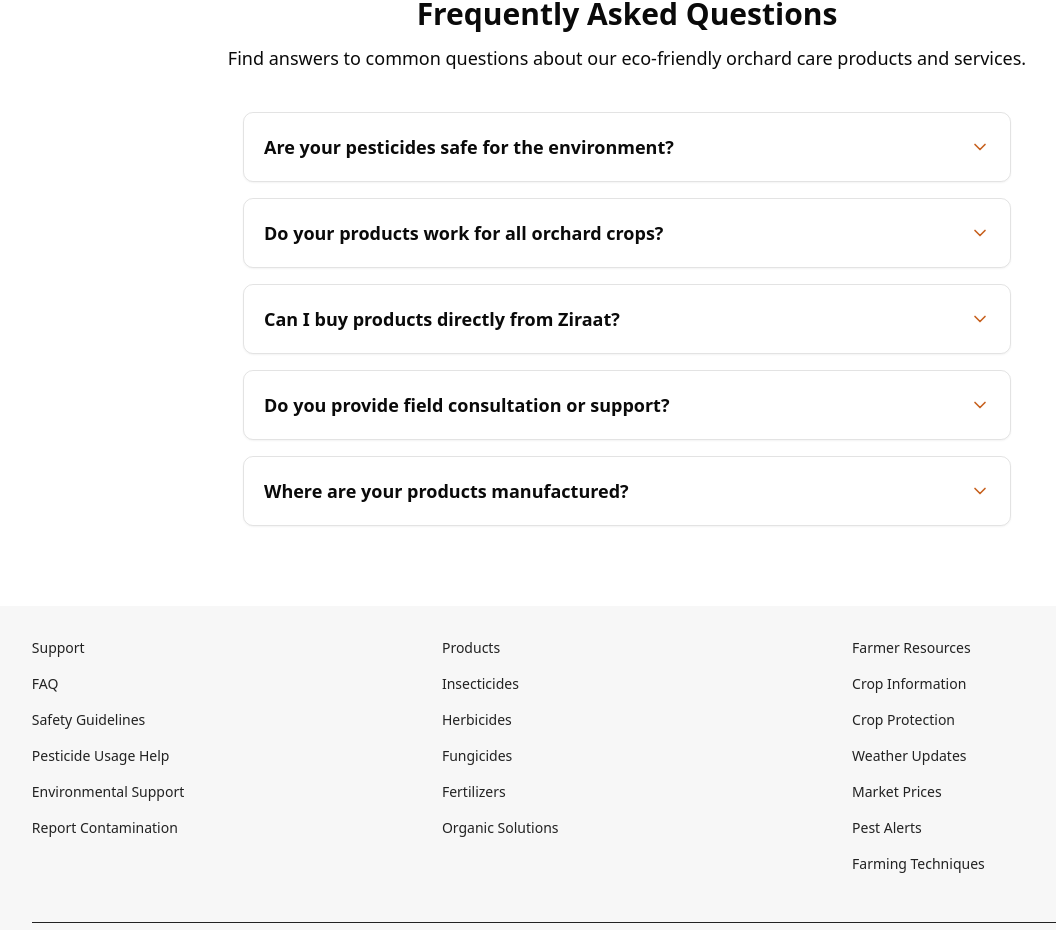
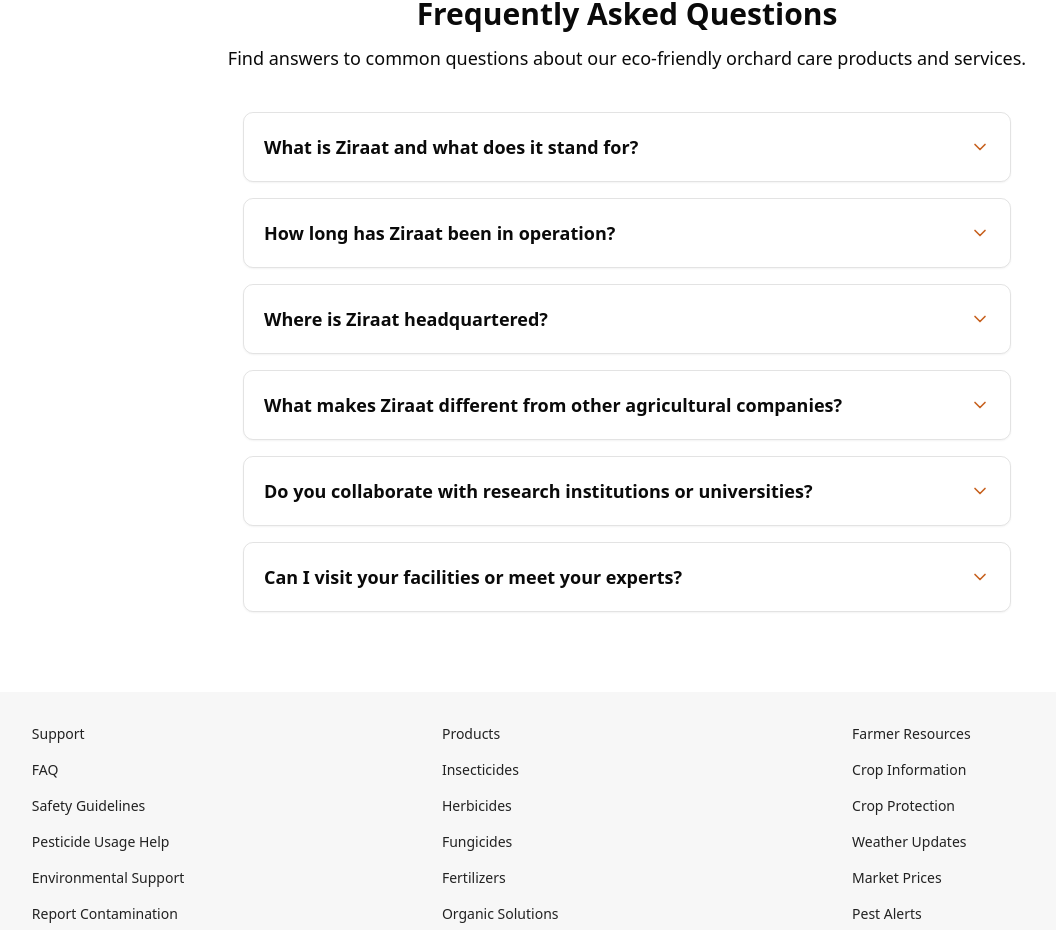
Before and after one commit to CodeStrix3c/Ecommerce-FrontEnd, a React (Vite) app: page /about-us in a window 1280 px wide. Shown: the part 1872-2802 px from the top of the page, without its empty margins (13-1069 px from the left). Built offline with nearby package versions, Linux system fonts and the light colour scheme; no server answers; sample sign-in values are in the browser's storage.

Commit message:
changes added

```diff
--- a/src/features/Protection-info/pages/ProtectionInfo.jsx
+++ b/src/features/Protection-info/pages/ProtectionInfo.jsx
@@ -88,7 +88,7 @@ export default function CropProtectionPage() {
           {faqs.map((f, i) => (
             <div
               key={i}
-              className="border border-gray-200 rounded-xl bg-[var(--color-white)]  hover:shadow-sm transition-all duration-200"
+              className="border border-[var(--color-gray)] rounded-xl bg-[var(--color-white)]  hover:shadow-sm transition-all duration-200"
             >
               <button
                 onClick={() => setOpenFAQ(openFAQ === i ? null : i)}
--- a/src/features/about-us/components/FaqCard.jsx
+++ b/src/features/about-us/components/FaqCard.jsx
@@ -1,35 +1,35 @@
 import React, { useState } from "react";
 import { ChevronDown } from "lucide-react";
 
-const faqs = [
-  {
-    question: "Are your pesticides safe for the environment?",
-    answer:
-      "Yes. All Ziraat products are eco-safe and tested to ensure minimal environmental impact. They are designed to protect crops without harming beneficial insects or soil quality.",
-  },
-  {
-    question: "Do your products work for all orchard crops?",
-    answer:
-      "Our pesticide solutions are tailored for orchard fruits such as apples, mangoes, oranges, and pomegranates. We also offer crop-specific recommendations for best results.",
-  },
-  {
-    question: "Can I buy products directly from Ziraat?",
-    answer:
-      "Yes, farmers can buy directly through our website or connect with our authorized field representatives and distributors across India.",
-  },
-  {
-    question: "Do you provide field consultation or support?",
-    answer:
-      "Absolutely! Our agronomy experts offer field visits, pest diagnosis, and crop protection advice to help farmers make informed decisions.",
-  },
-  {
-    question: "Where are your products manufactured?",
-    answer:
-      "All Ziraat products are proudly made in India, developed using cutting-edge agricultural research and sustainable production practices.",
-  },
-];
+// const faqs = [
+//   {
+//     question: "Are your pesticides safe for the environment?",
+//     answer:
+//       "Yes. All Ziraat products are eco-safe and tested to ensure minimal environmental impact. They are designed to protect crops without harming beneficial insects or soil quality.",
+//   },
+//   {
+//     question: "Do your products work for all orchard crops?",
+//     answer:
+//       "Our pesticide solutions are tailored for orchard fruits such as apples, mangoes, oranges, and pomegranates. We also offer crop-specific recommendations for best results.",
+//   },
+//   {
+//     question: "Can I buy products directly from Ziraat?",
+//     answer:
+//       "Yes, farmers can buy directly through our website or connect with our authorized field representatives and distributors across India.",
+//   },
+//   {
+//     question: "Do you provide field consultation or support?",
+//     answer:
+//       "Absolutely! Our agronomy experts offer field visits, pest diagnosis, and crop protection advice to help farmers make informed decisions.",
+//   },
+//   {
+//     question: "Where are your products manufactured?",
+//     answer:
+//       "All Ziraat products are proudly made in India, developed using cutting-edge agricultural research and sustainable production practices.",
+//   },
+// ];
 
-const FAQCard = () => {
+const FAQCard = ({ faqs }) => {
   const [openIndex, setOpenIndex] = useState(null);
 
   const toggle = (index) => {
@@ -38,7 +38,7 @@ const FAQCard = () => {
 
   return (
     <section className="py-10 px-4 sm:px-8 md:px-16 lg:px-24">
-      {/* Header */}
+
       <div className="max-w-4xl mx-auto text-center mb-10">
         <h2 className="text-2xl sm:text-3xl font-bold mb-3">
           Frequently Asked Questions
@@ -49,7 +49,7 @@ const FAQCard = () => {
         </p>
       </div>
 
-      {/* FAQ List */}
+
       <div className="max-w-3xl mx-auto space-y-4">
         {faqs.map((faq, i) => (
           <div
@@ -64,9 +64,8 @@ const FAQCard = () => {
                 {faq.question}
               </h3>
               <ChevronDown
-                className={`w-5 h-5 text-[var(--color-secondary)] transform transition-transform duration-300 ${
-                  openIndex === i ? "rotate-180" : ""
-                }`}
+                className={`w-5 h-5 text-[var(--color-secondary)] transform transition-transform duration-300 ${openIndex === i ? "rotate-180" : ""
+                  }`}
               />
             </button>
 
--- a/src/features/about-us/pages/AboutUs.jsx
+++ b/src/features/about-us/pages/AboutUs.jsx
@@ -1,31 +1,3 @@
-// import React from "react";
-// import HeroSection from "../components/HeroSection";
-// import WhoWeAre from "../components/WhoWeAre";
-// import WhyChooseUs from "../components/WhyChooseUs";
-// import OurMission from "../components/OurMission";
-// import FAQCard from "../components/FaqCard";
-// import ImageHeaderSection from "@/components/shared/ImageHeaderSection";
-
-
-
-// const AboutUs = () => {
-//   return (
-//     <div className=" ">
-//       {/* <HeroSection /> */}
-//       <ImageHeaderSection  title={"About Ziraat"} image={"https://plus.unsplash.com/premium_photo-1661956119902-2603fdf751ac?ixlib=rb-4.1.0&ixid=M3wxMjA3fDB8MHxwaG90by1wYWdlfHx8fGVufDB8fHx8fA%3D%3D&auto=format&fit=crop&q=80&w=1243"} description={" Ziraat is dedicated to empowering orchard farmers with safe, effective,and sustainable crop protection solutions. We blend scientific innovation with agricultural wisdom to create eco-friendly pesticides that nurturehealthier orchards."
-
-//       }/>
-//       <WhoWeAre />
-//       <WhyChooseUs />
-//       <OurMission />
-//       <FAQCard />
-//     </div>
-//   );
-// };
-
-// export default AboutUs;
-
-
 
 import React from "react";
 import HeroSection from "../components/HeroSection";
@@ -39,6 +11,40 @@ import ImageHeaderSection from "@/components/shared/ImageHeaderSection";
 
 
 const AboutUs = () => {
+
+  const aboutUsFaqs = [
+    {
+      question: "What is Ziraat and what does it stand for?",
+      answer:
+        "Ziraat is an agri-tech brand dedicated to empowering farmers through sustainable and innovative crop protection solutions. Our name reflects our mission — to nurture the land and support those who cultivate it.",
+    },
+    {
+      question: "How long has Ziraat been in operation?",
+      answer:
+        "Ziraat was founded with a vision to modernize Indian agriculture. Over the years, we’ve grown into a trusted partner for farmers, focusing on eco-safe pest management and sustainable crop care.",
+    },
+    {
+      question: "Where is Ziraat headquartered?",
+      answer:
+        "Our main office is based in India, with regional field teams and distributors operating across multiple agricultural zones to assist farmers locally.",
+    },
+    {
+      question: "What makes Ziraat different from other agricultural companies?",
+      answer:
+        "We combine technology, sustainability, and field expertise. Unlike conventional suppliers, Ziraat focuses on long-term soil health, eco-friendly products, and personalized agronomy support.",
+    },
+    {
+      question: "Do you collaborate with research institutions or universities?",
+      answer:
+        "Yes. Ziraat actively partners with agricultural universities and research labs to continuously innovate and validate our eco-friendly solutions.",
+    },
+    {
+      question: "Can I visit your facilities or meet your experts?",
+      answer:
+        "Absolutely! Farmers and partners are welcome to schedule a visit or consultation with our agronomy experts. Simply reach out through our contact page to arrange an appointment.",
+    },
+  ];
+
   return (
     <div>
       <ImageHeaderSection
@@ -51,7 +57,7 @@ const AboutUs = () => {
       <WhoWeAre />
       <WhyChooseUs />
       <OurMission />
-      <FAQCard />
+      <FAQCard faqs={aboutUsFaqs} />
     </div>
   );
 };
--- a/src/features/help-center/pages/HelpCenter.jsx
+++ b/src/features/help-center/pages/HelpCenter.jsx
@@ -13,7 +13,9 @@ import ContentWrapper from "@/components/shared/ContentWrapper";
 import FaqCard from "@/features/about-us/components/FaqCard";
 
 export default function AgricultureHelpCenter() {
-  const faqs = [
+
+
+  const helpCenterFaqs = [
     {
       question: "What is the best way to test soil quality?",
       answer:
@@ -61,31 +63,6 @@ export default function AgricultureHelpCenter() {
           </div>
         </div>
 
-        {/* <div className="flex justify-center flex-wrap gap-4 sm:gap-6 mt-6 border-b">
-          {["Farmers", "Traders", "Researchers", "Policy Makers"].map(
-            (tab, i) => (
-              <button
-                key={i}
-                className="py-2 sm:py-3 text-sm sm:text-base font-medium border-b-2 border-transparent hover:border-[var(--color-primary)] hover:text-[var(--color-primary)] transition"
-              >
-                {tab}
-              </button>
-            )
-          )}
-        </div> */}
-
-        {/* <div className="max-w-3xl mx-auto text-center mt-10">
-          <div className="rounded-xl shadow p-6 sm:p-8 flex flex-col items-center space-y-4 bg-[var(--color-white)]">
-            <h2 className="font-bold text-lg sm:text-xl">We’re here for you</h2>
-            <p className="text-sm sm:text-base">
-              <LoginLink /> Log in to get help with your queries, resources, and
-              support.
-            </p>
-            <button className="bg-[var(--color-secondary)] hover:bg-[var(--color-secondary-hover)] text-[var(--color-white)] py-3 rounded-lg font-medium w-full sm:w-auto">
-              Log in or sign up
-            </button>
-          </div>
-        </div> */}
 
 
         <div className="max-w-6xl mx-auto mt-12 px-4 sm:px-6 lg:px-8">
@@ -221,17 +198,16 @@ export default function AgricultureHelpCenter() {
           </div>
 
           <div>
-            <h2 className="text-2xl font-bold space-y-4 mt-[-4]">FAQs</h2>
+            <h2 className="text-2xl font-bold space-y-4 -mt-4"></h2>
             <div className="grid gap-4 mt-6">
-              {faqs.map((faq, idx) => (
-                <FaqCard
-                  key={idx}
-                  question={faq.question}
-                  answer={faq.answer}
-                />
-              ))}
+              {/* {faqs.map((faq, idx) => ( */}
+              <FaqCard
+                // key={idx}
+                faqs={helpCenterFaqs} />
+              {/* ))} */}
             </div>
           </div>
+
         </div>
 
 
--- a/src/features/wishlist/pages/WishListPage.jsx
+++ b/src/features/wishlist/pages/WishListPage.jsx
@@ -25,7 +25,6 @@ const WishlistPage = () => {
       <EmptyState
         title=" Empty Wishlist "
         subTitle=" Looks like you haven't added anything to your cart yet."
-        // icon={<Heart className="w-12 h-12 text-[var(--color-secondary)]" />}
         btnText="Browse Products"
         redirectTo="/"
         type="wishlist"
```
